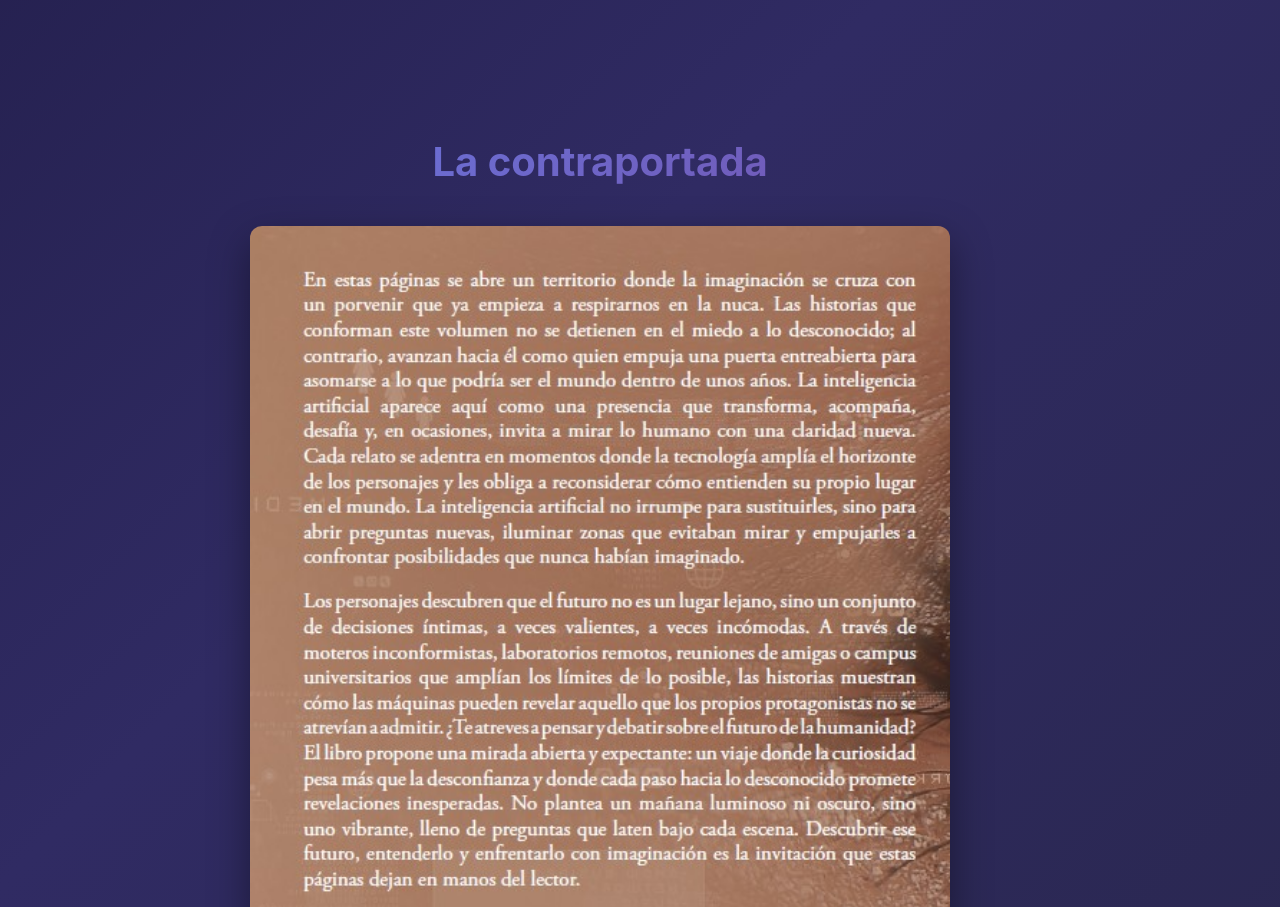
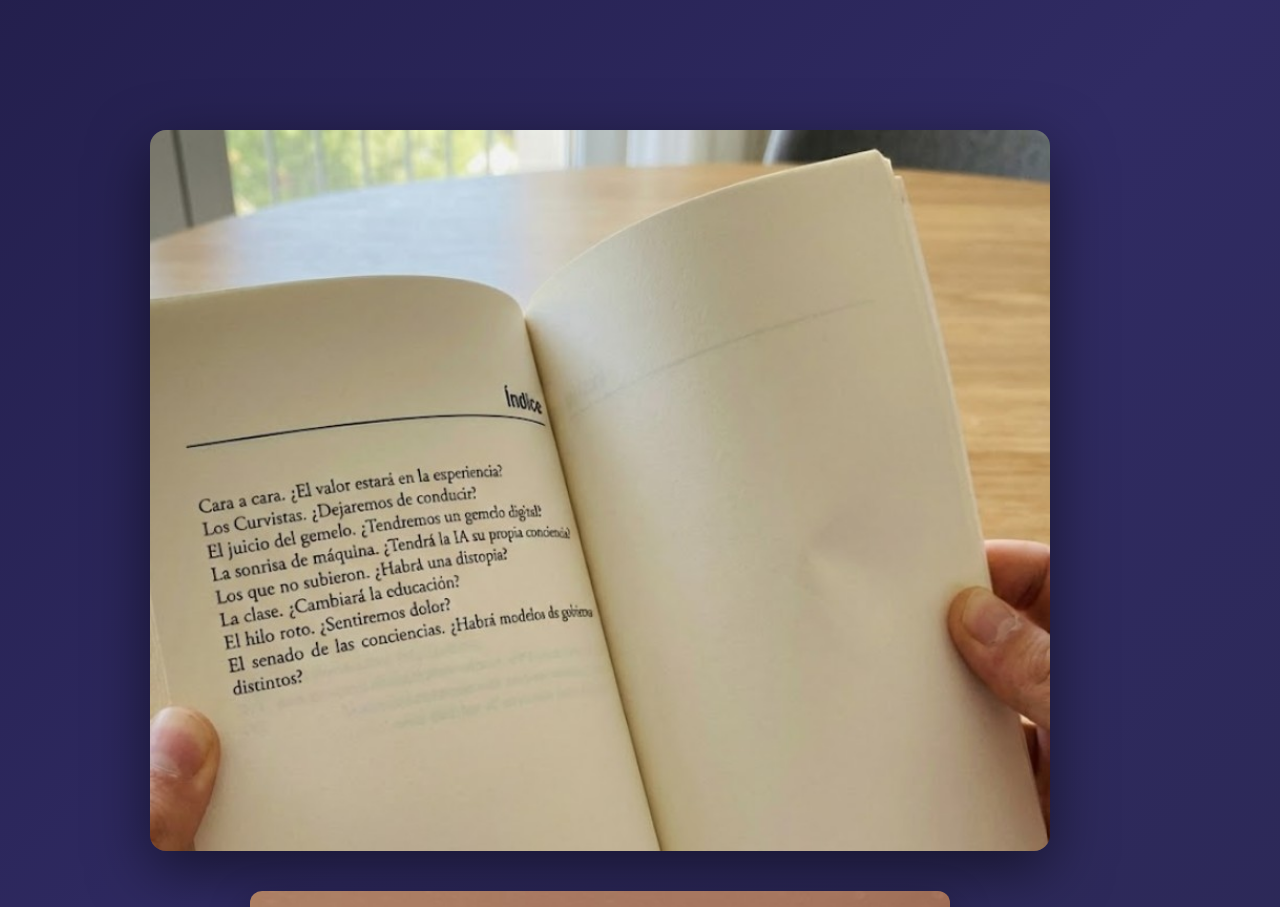
Before and after one commit to Agente8/Relatos, a plain HTML site: page index.html in a window 1280 px wide. Shown: the part 2000-2907 px from the top of the page. Drawn offline with Linux system fonts and the light colour scheme.

Commit message:
Update index.html

```diff
--- a/index.html
+++ b/index.html
@@ -349,7 +349,18 @@ Si te interesan las grietas, sí.
     </div>
 <!-- </section-->
 <section class="section preview-section">
-  <h2>La contraportada</h2>
+     <div style="max-width: 900px; margin: 0 auto;">
+    <img
+      src="assets/indice.jpg"
+      alt="Indice"
+      style="
+        width: 100%;
+        border-radius: 16px;
+        box-shadow: 0 20px 60px rgba(0,0,0,0.5);
+      "
+    />
+  </div>
+  <!--h2>La contraportada</h2-->
 
   <div style="max-width: 700px; margin: 2rem auto;">
     <img
@@ -383,6 +394,7 @@ Si te interesan las grietas, sí.
       "
     />
   </div>
+
   <!--
   <a
   href="https://forms.gle/5cLPbW6iSTRUFWCq5"
```
